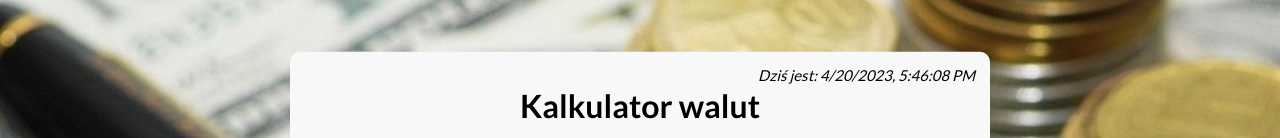
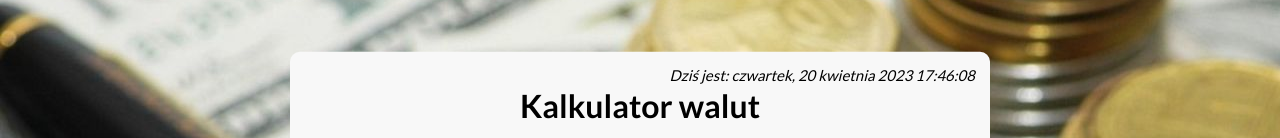
Before and after one commit to LukGasior/currency-calculator, a React (Create React App) app: page / in a window 1280 px wide. Shown: the part 206-344 px from the top of the page. Built offline with nearby package versions, Linux system fonts and the light colour scheme.

Commit message:
added new format for clock

```diff
--- a/src/Clock/index.js
+++ b/src/Clock/index.js
@@ -17,9 +17,19 @@ const Clock = () => {
 
 
     return (
-        <Div
-            className="clock">
-            Dziś jest: {time.toLocaleString()}
+        <Div>
+            Dziś jest: {time.toLocaleDateString("pl-PL",
+                {
+                    weekday: "long",
+                    day: "numeric",
+                    month: "long",
+                    year: "numeric",
+                    hour: "numeric",
+                    minute: "numeric",
+                    second: "numeric",
+                }
+
+            )}
         </Div>
 
     );
```
